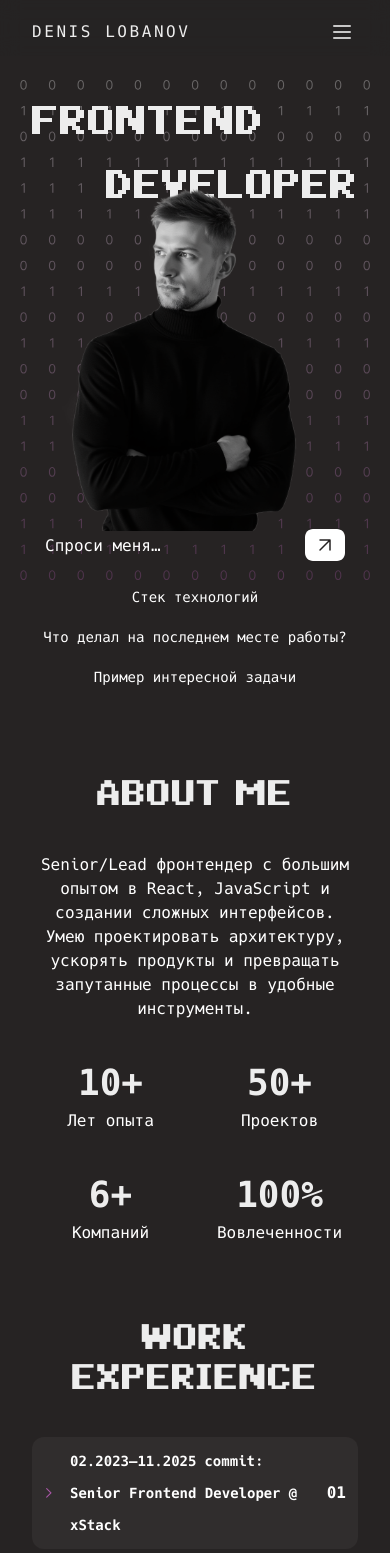
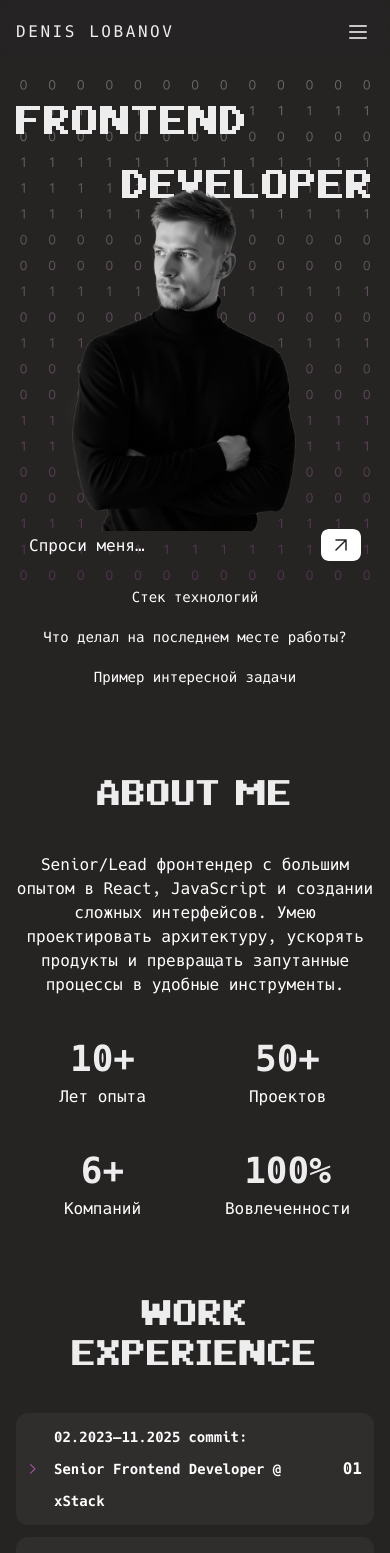
Before and after one commit to Flikc89/about-me, a Next.js app: page / in a window 390 px wide. Shown: the top 1553 px of the page. Built offline with nearby package versions, Linux system fonts and the light colour scheme.

Commit message:
Fix mobile padding

```diff
--- a/app/components/About.module.css
+++ b/app/components/About.module.css
@@ -63,7 +63,7 @@
 
   .description {
     width: 100%;
-    padding: 0 16px;
+    padding: 0;
   }
 
   .statsContainer {
@@ -71,7 +71,7 @@
     flex-wrap: wrap;
     align-items: center;
     justify-content: center;
-    padding: 0 16px;
+    padding: 0;
     gap: 12px;
   }
 
--- a/app/components/Contact.module.css
+++ b/app/components/Contact.module.css
@@ -115,8 +115,8 @@
   }
 
   .contactsContent {
-    width: 100%;
-    padding: 0 16px;
+    width: fit-content;
+    padding: 0;
   }
 
   .contactsContent::before,
--- a/app/components/Hero.module.css
+++ b/app/components/Hero.module.css
@@ -59,7 +59,7 @@
     min-height: 500px;
     flex-direction: column;
     align-items: center;
-    padding: 20px 16px;
+    padding: 20px 0;
     position: relative;
   }
 
--- a/app/components/MySkills.module.css
+++ b/app/components/MySkills.module.css
@@ -49,7 +49,7 @@
   }
 
   .skillsContainer {
-    padding: 0 16px;
+    padding: 0;
     gap: 12px;
   }
 
--- a/app/components/Navigation.module.css
+++ b/app/components/Navigation.module.css
@@ -73,8 +73,8 @@
 @media (max-width: 768px) {
   .header {
     padding-top: 8px;
-    padding-left: 32px;
-    padding-right: 32px;
+    padding-left: 16px;
+    padding-right: 16px;
   }
 
   .desktopNav {
--- a/app/components/WorkExperience.module.css
+++ b/app/components/WorkExperience.module.css
@@ -140,6 +140,6 @@
   }
 
   .listContainer {
-    padding: 0 16px;
+    padding: 0;
   }
 }
```
